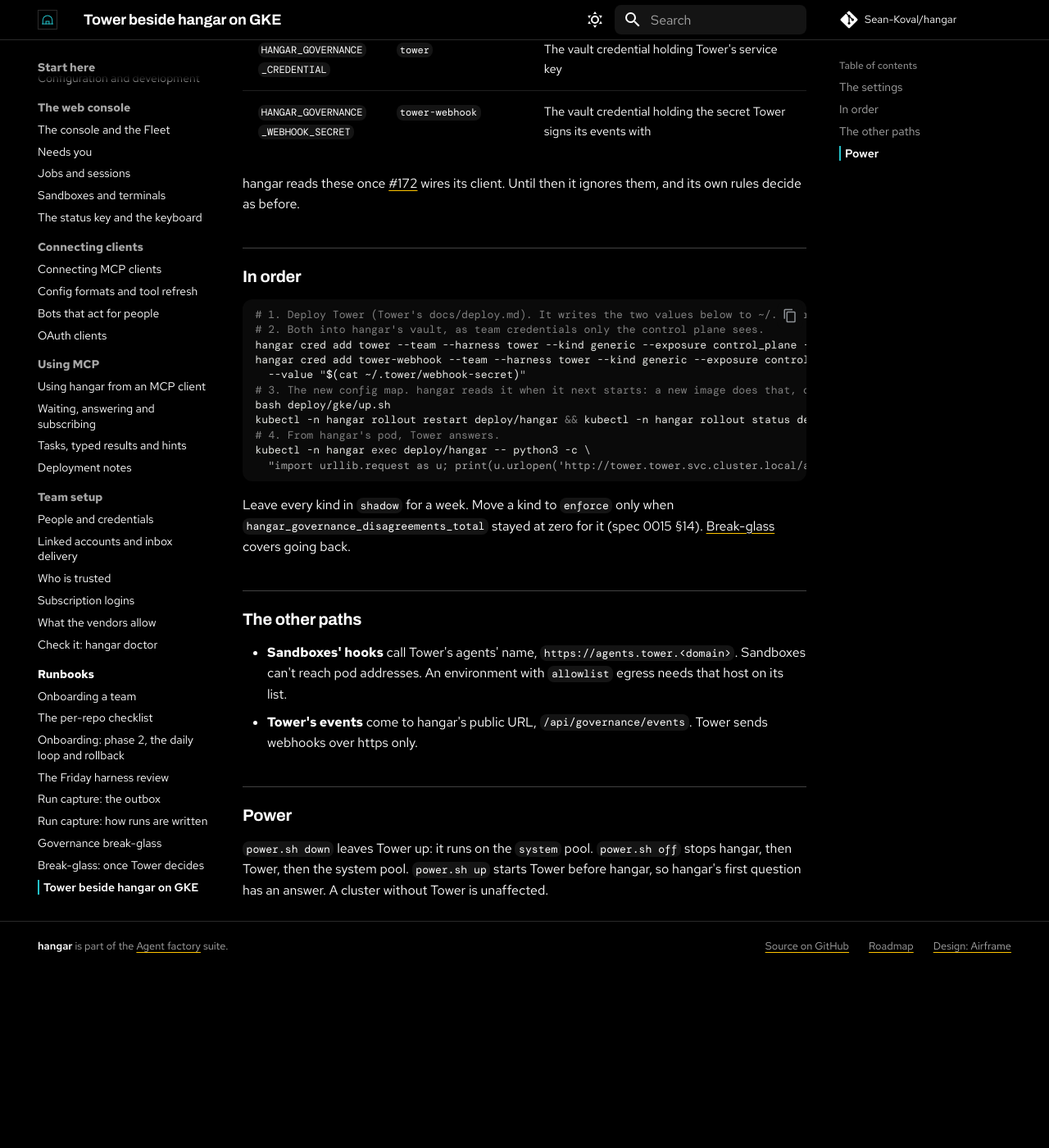
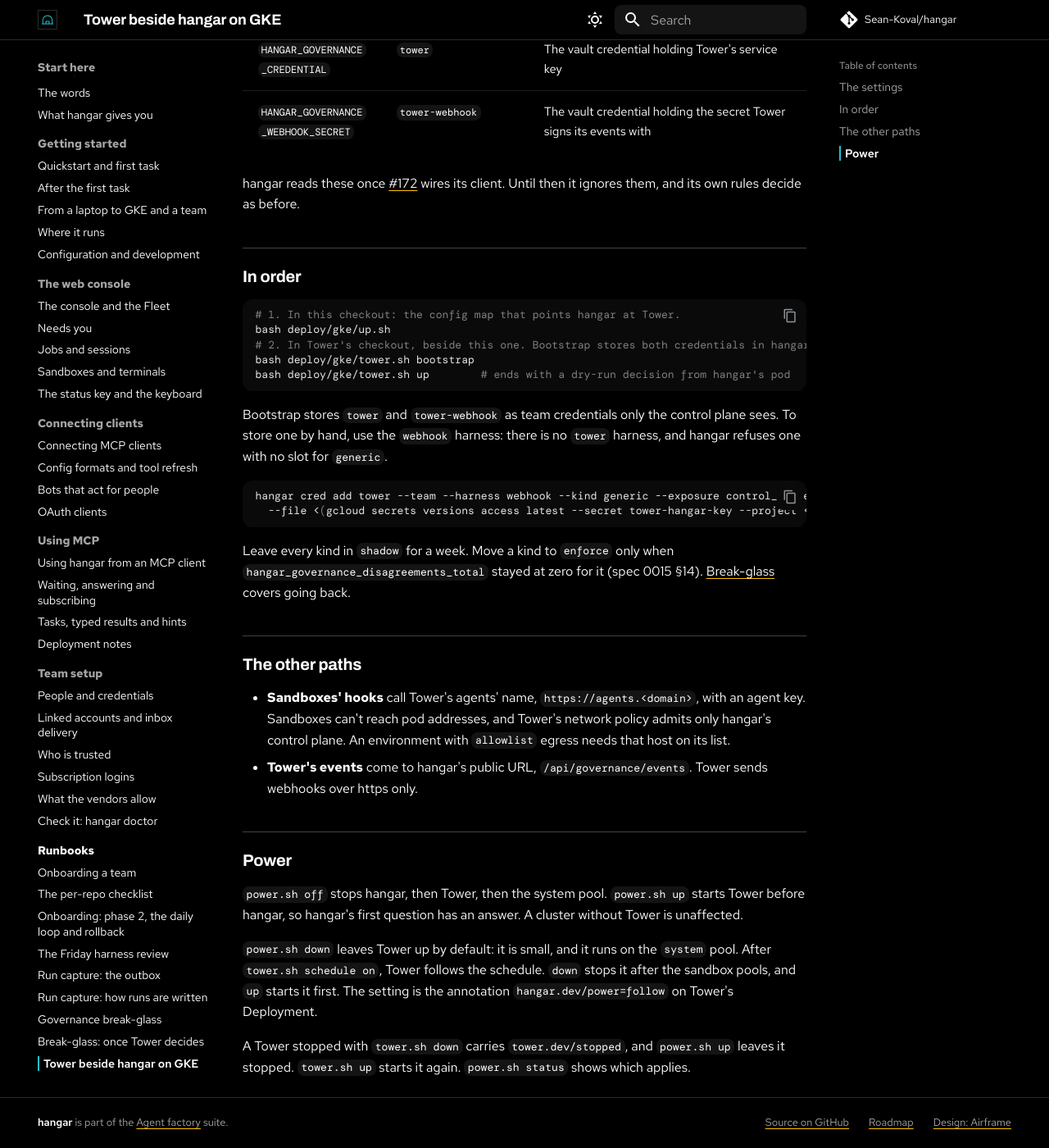
Before and after one commit to Sean-Koval/hangar, an MkDocs documentation site: the page built from docs/runbooks/tower.md, in a window 1280 px wide and 1400 px high, scrolled down 649 px. Shown: the whole window at 82% size. Built offline with MkDocs 1.6.1 and Material for MkDocs 9.7.7, drawn with Linux system fonts in a browser that asks for light colours; comment, search, counter and statistics services are not loaded; before the commit the page ends 1833 px from its top, so only the background shows below that; some of the changed text lies outside the part shown.

Commit message:
feat: power.sh takes Tower along when it follows the schedule (KAN-32)
Tower's tower.sh schedule on annotates its Deployment
hangar.dev/power=follow; power.sh down then stops Tower after the sandbox
pools, and up starts it first. Off by default. A Tower stopped by hand
(tower.dev/stopped) stays stopped at up, and status shows Tower.

The runbook's `hangar cred add tower --harness tower` was refused (no
tower harness has a generic slot): it is the webhook harness, and Tower's
bootstrap now stores both credentials itself. A test pins that.

Jira: KAN-32

Co-Authored-By: Claude Opus 5.5 <noreply@anthropic.com>
Claude-Session: https://claude.ai/code/session_01BSFunzHzapAtRqB8bzGrFz

````diff
--- a/docs/runbooks/tower.md
+++ b/docs/runbooks/tower.md
@@ -1,6 +1,6 @@
 # Tower beside hangar on GKE
 
-Tower, the Govern plane, runs on hangar's GKE cluster in its own namespace, `tower`. Tower's [deploy runbook](https://github.com/Sean-Koval/tower/blob/main/docs/deploy.md) puts it there, and its [ADR 0018](https://github.com/Sean-Koval/tower/blob/main/docs/decisions/0018-deploy-beside-hangar.md) says why. This page is hangar's side.
+Tower, the Govern plane, runs on hangar's GKE cluster in its own namespace, `tower`. Tower's [run Tower beside hangar](https://github.com/Sean-Koval/tower/blob/main/docs/deploy.md) page puts it there, and its [ADR 0018](https://github.com/Sean-Koval/tower/blob/main/docs/decisions/0018-deploy-beside-hangar.md) says why. This page is hangar's side.
 
 ## The settings
 
@@ -18,26 +18,31 @@ hangar reads these once [#172](https://github.com/Sean-Koval/hangar/issues/172)
 ## In order
 
 ```bash
-# 1. Deploy Tower (Tower's docs/deploy.md). It writes the two values below to ~/.tower.
-# 2. Both into hangar's vault, as team credentials only the control plane sees.
-hangar cred add tower --team --harness tower --kind generic --exposure control_plane --value "$(cat ~/.tower/hangar-key)"
-hangar cred add tower-webhook --team --harness tower --kind generic --exposure control_plane \
-  --value "$(cat ~/.tower/webhook-secret)"
-# 3. The new config map. hangar reads it when it next starts: a new image does that, or a restart.
+# 1. In this checkout: the config map that points hangar at Tower.
 bash deploy/gke/up.sh
-kubectl -n hangar rollout restart deploy/hangar && kubectl -n hangar rollout status deploy/hangar
-# 4. From hangar's pod, Tower answers.
-kubectl -n hangar exec deploy/hangar -- python3 -c \
-  "import urllib.request as u; print(u.urlopen('http://tower.tower.svc.cluster.local/api/health').read())"
+# 2. In Tower's checkout, beside this one. Bootstrap stores both credentials in hangar's vault.
+bash deploy/gke/tower.sh bootstrap
+bash deploy/gke/tower.sh up        # ends with a dry-run decision from hangar's pod
+```
+
+Bootstrap stores `tower` and `tower-webhook` as team credentials only the control plane sees. To store one by hand, use the `webhook` harness: there is no `tower` harness, and hangar refuses one with no slot for `generic`.
+
+```bash
+hangar cred add tower --team --harness webhook --kind generic --exposure control_plane \
+  --file <(gcloud secrets versions access latest --secret tower-hangar-key --project <project>)
 ```
 
 Leave every kind in `shadow` for a week. Move a kind to `enforce` only when `hangar_governance_disagreements_total` stayed at zero for it (spec 0015 §14). [Break-glass](break-glass-tower.md) covers going back.
 
 ## The other paths
 
-- **Sandboxes' hooks** call Tower's agents' name, `https://agents.tower.<domain>`. Sandboxes can't reach pod addresses. An environment with `allowlist` egress needs that host on its list.
+- **Sandboxes' hooks** call Tower's agents' name, `https://agents.<domain>`, with an agent key. Sandboxes can't reach pod addresses, and Tower's network policy admits only hangar's control plane. An environment with `allowlist` egress needs that host on its list.
 - **Tower's events** come to hangar's public URL, `/api/governance/events`. Tower sends webhooks over https only.
 
 ## Power
 
-`power.sh down` leaves Tower up: it runs on the `system` pool. `power.sh off` stops hangar, then Tower, then the system pool. `power.sh up` starts Tower before hangar, so hangar's first question has an answer. A cluster without Tower is unaffected.
+`power.sh off` stops hangar, then Tower, then the system pool. `power.sh up` starts Tower before hangar, so hangar's first question has an answer. A cluster without Tower is unaffected.
+
+`power.sh down` leaves Tower up by default: it is small, and it runs on the `system` pool. After `tower.sh schedule on`, Tower follows the schedule. `down` stops it after the sandbox pools, and `up` starts it first. The setting is the annotation `hangar.dev/power=follow` on Tower's Deployment.
+
+A Tower stopped with `tower.sh down` carries `tower.dev/stopped`, and `power.sh up` leaves it stopped. `tower.sh up` starts it again. `power.sh status` shows which applies.
````
Also changed, not shown: 4 other files.
